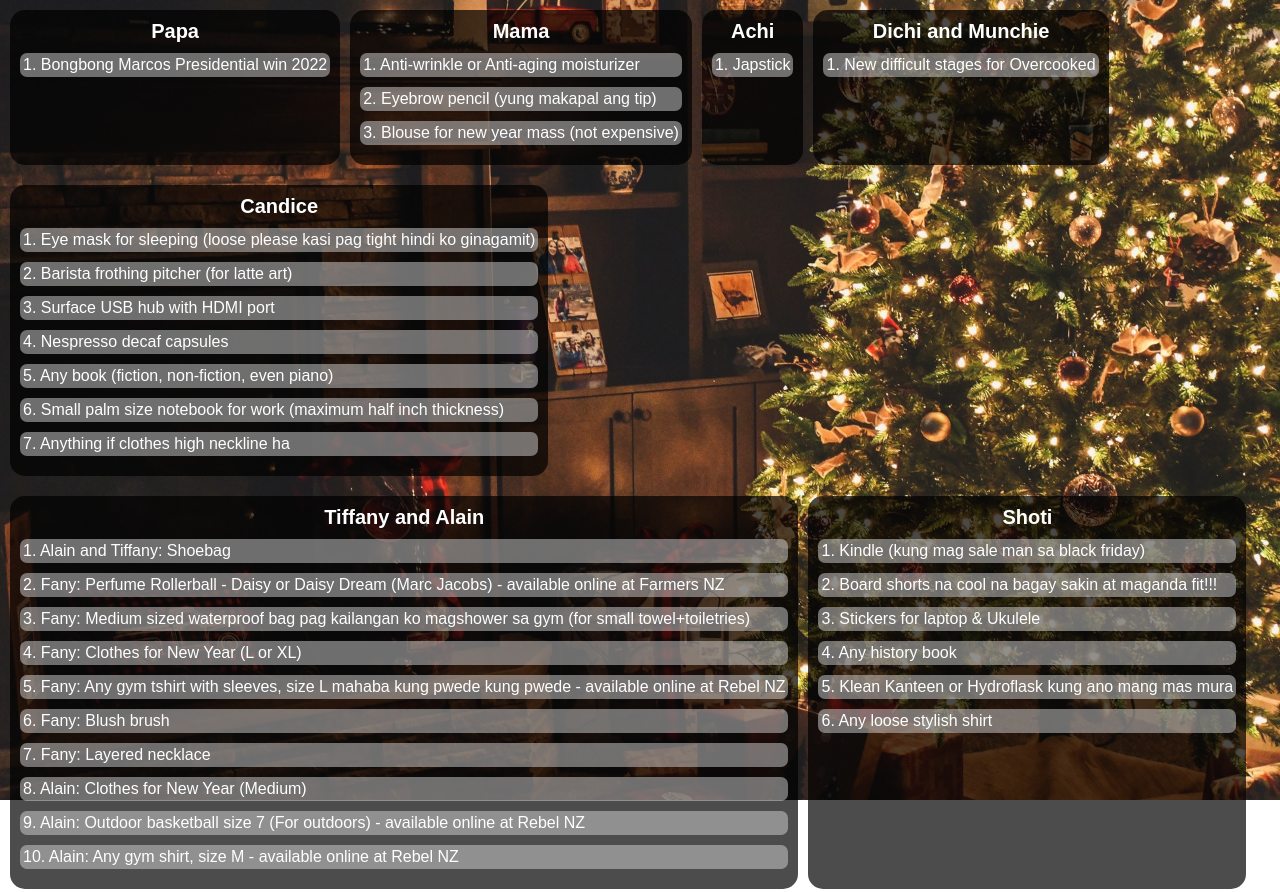
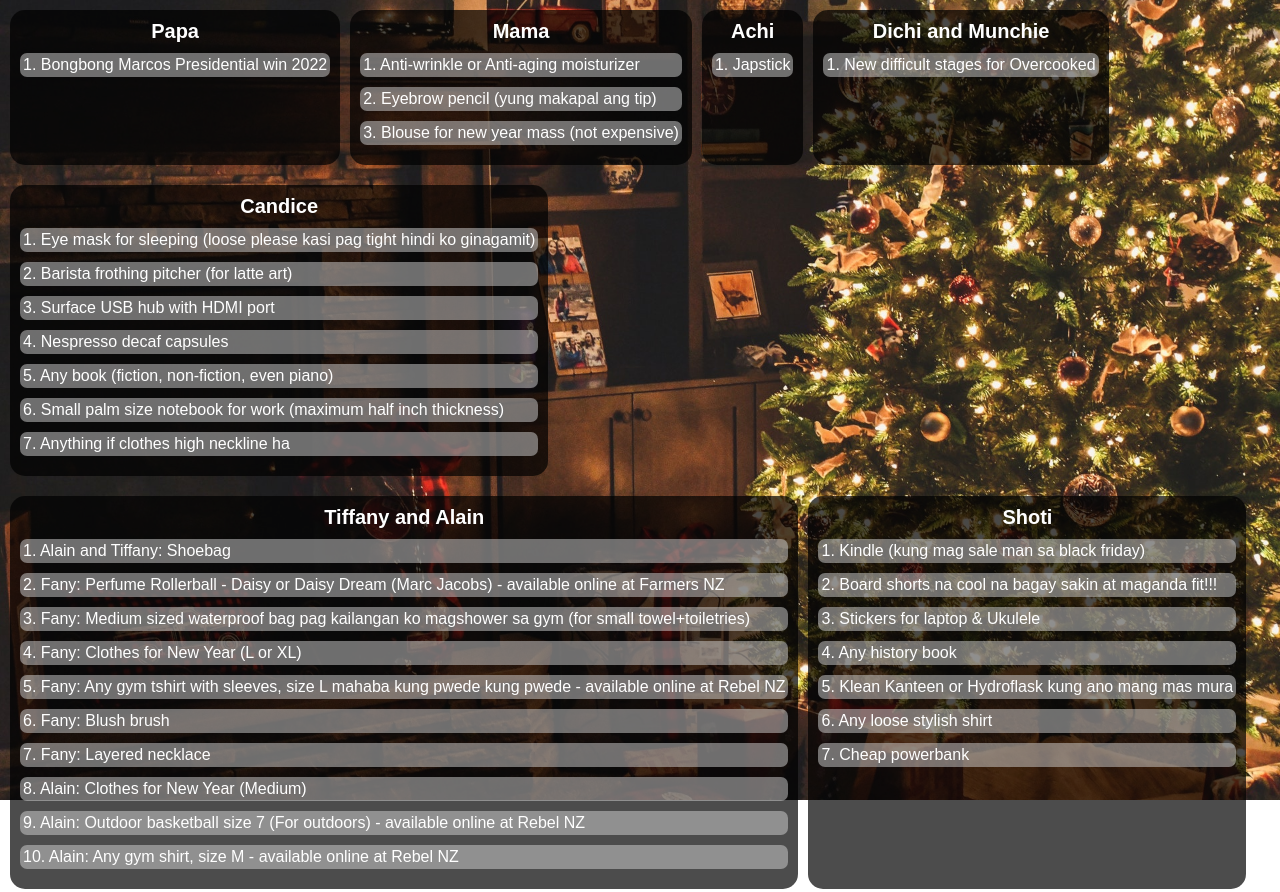
Before and after one commit to jkvgo/gofamilywishlist, a plain HTML site: page index.html in a window 1280 px wide. Shown: the top 892 px of the page. Drawn offline with Linux system fonts and the light colour scheme.

Commit message:
Added shoti item

```diff
--- a/index.html
+++ b/index.html
@@ -65,6 +65,7 @@
             <span>4. Any history book</span>
             <span>5. Klean Kanteen or Hydroflask kung ano mang mas mura</span>
             <span>6. Any loose stylish shirt</span>
+            <span>7. Cheap powerbank</span>
         </div>
 
         <div class="sofie member">
```
